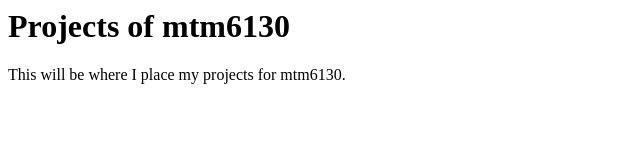
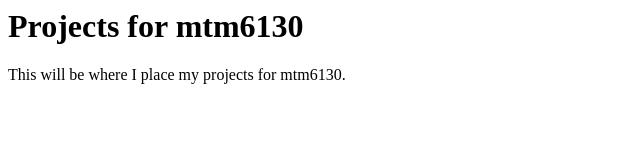
Before and after one commit to CKDelahunt/ckdelahunt.github.io, a plain HTML site: page index.html in a window 1280 px wide. Shown: the whole page, without its empty margins (0-640 px from the left). Drawn offline with Linux system fonts and the light colour scheme.

Commit message:
Correcting the title.

```diff
--- a/index.html
+++ b/index.html
@@ -1,5 +1,5 @@
 <html>
-    <h1>Projects of mtm6130</h1>
+    <h1>Projects for mtm6130</h1>
     <p>This will be where I place my projects for mtm6130.</p>
 
 </html>
```
